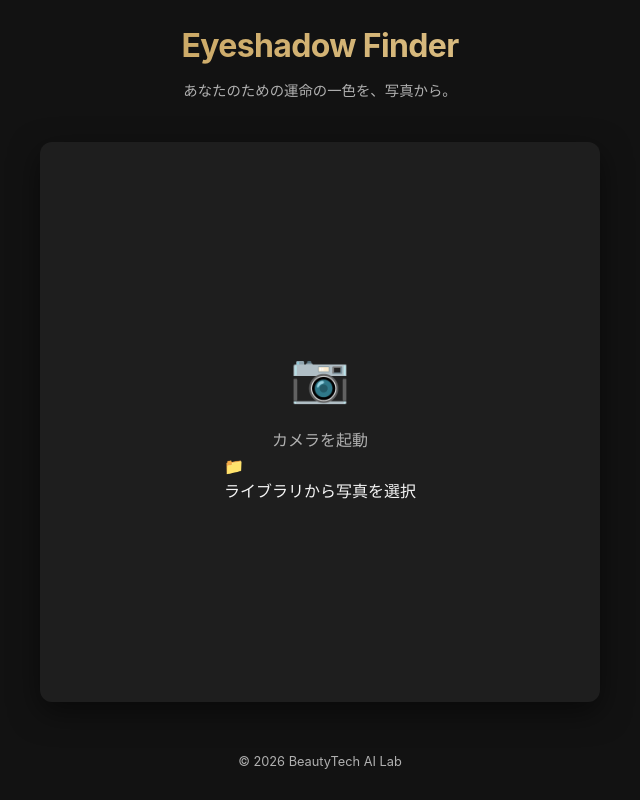
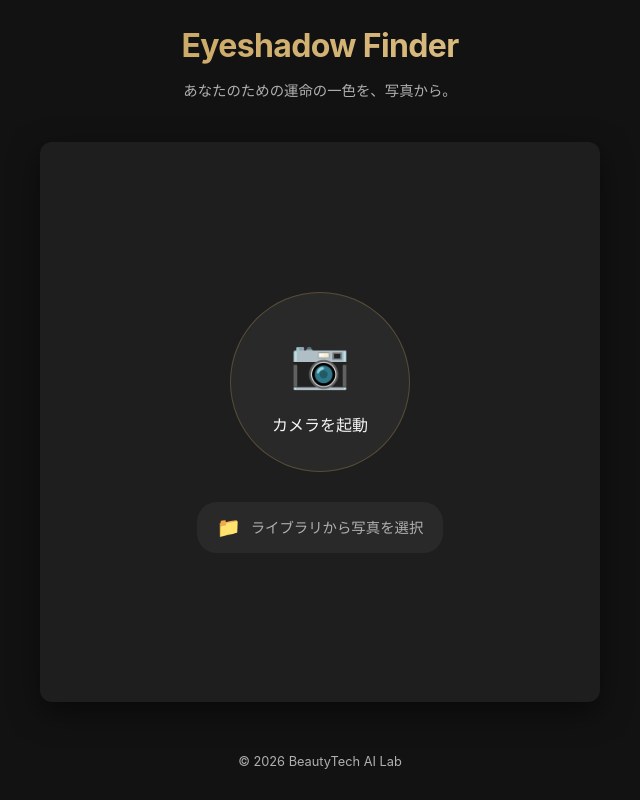
Before and after one commit to yama0039/eyeshadow-color-finder, a React (Vite) app: page / in a window 1280 px wide. Shown: the whole page, without its empty margins (320-960 px from the left). Built offline with nearby package versions, Linux system fonts and the light colour scheme.

Commit message:
Fix race condition in camera initialization and update styles

```diff
--- a/src/components/Camera.css
+++ b/src/components/Camera.css
@@ -12,6 +12,14 @@
     animation: fadeInUp 0.8s ease-out;
 }
 
+.camera-placeholder-container {
+    display: flex;
+    flex-direction: column;
+    align-items: center;
+    gap: 30px;
+    width: 100%;
+}
+
 .camera-placeholder {
     display: flex;
     flex-direction: column;
@@ -19,11 +27,42 @@
     gap: 12px;
     cursor: pointer;
     transition: var(--transition);
-    color: var(--text-muted);
+    color: var(--text-main);
+    background: rgba(255, 255, 255, 0.05);
+    padding: 30px;
+    border-radius: 50%;
+    width: 180px;
+    height: 180px;
+    justify-content: center;
+    border: 1px solid rgba(197, 160, 89, 0.3);
 }
 
 .camera-placeholder:hover {
+    background: rgba(197, 160, 89, 0.1);
+    transform: scale(1.05);
     color: var(--primary-gold);
+}
+
+.upload-fallback {
+    display: flex;
+    align-items: center;
+    gap: 10px;
+    cursor: pointer;
+    color: var(--text-muted);
+    font-size: 0.9rem;
+    padding: 10px 20px;
+    border-radius: 20px;
+    background: rgba(255, 255, 255, 0.05);
+    transition: var(--transition);
+}
+
+.upload-fallback:hover {
+    color: var(--primary-gold);
+    background: rgba(255, 255, 255, 0.1);
+}
+
+.upload-fallback .icon-small {
+    font-size: 1.2rem;
 }
 
 .camera-placeholder .icon {
```
